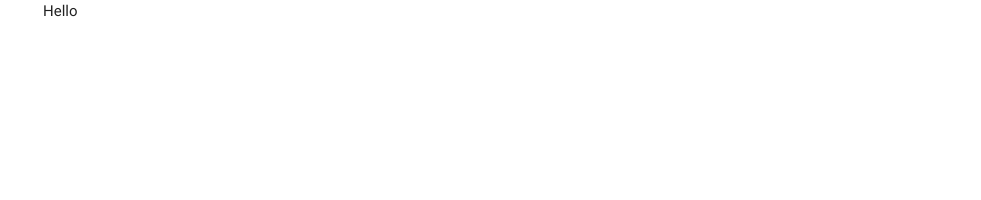
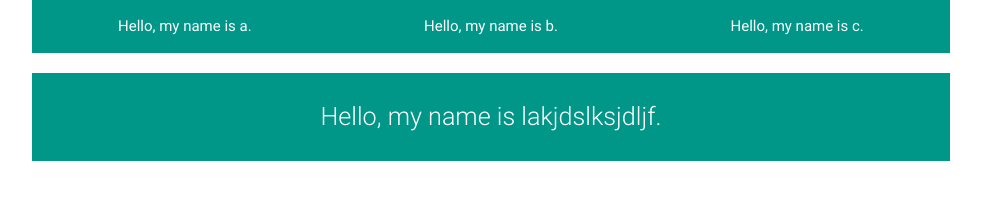
Before and after one commit to hedphuqz/test-fp1752, a plain HTML site: page index.html in a window 1280 px wide. Shown: the whole page, without its empty margins (149-1130 px from the left). Drawn offline with nearby package versions, Linux system fonts and the light colour scheme.

Commit message:
random crap added

```diff
--- a/index.html
+++ b/index.html
@@ -13,7 +13,24 @@
   <!--Import jQuery before materialize.js-->
   <script type="text/javascript" src="https://code.jquery.com/jquery-2.1.1.min.js"></script>
   <script type="text/javascript" src="js/materialize.min.js"></script>
+  <!--Begin Document -->
   <div class="container">
-    <p style="light center;"> Hello </p>
+    <div class="row teal">
+      <div class="col s4">
+        <p style="text-align: center; color: white;"> Hello, my name is a. </p>
+      </div>
+      <div class="col s4">
+        <p style="text-align: center; color: white;"> Hello, my name is b. </p>
+      </div>
+      <div class="col s4">
+        <p style="text-align: center; color: white;"> Hello, my name is c. </p>
+      </div>
+    </div>
+    <div class="row">
+      <div class="col s12 teal">
+        <p style="text-align: center; color: white;" class="flow-text"> Hello, my name is lakjdslksjdljf. </p>
+      </div>
+    </div>
+  </div>
 </body>
 </html>
```
